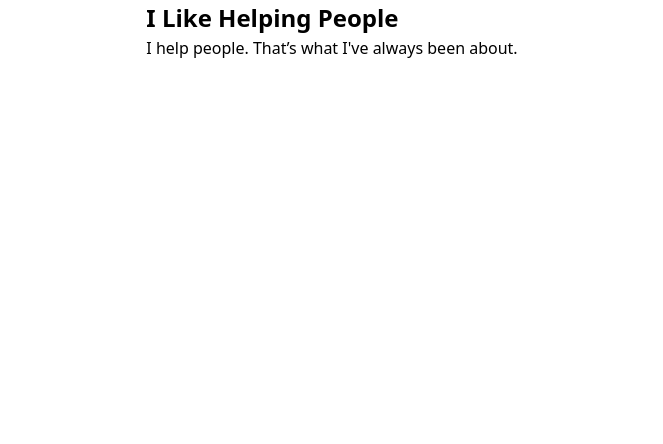
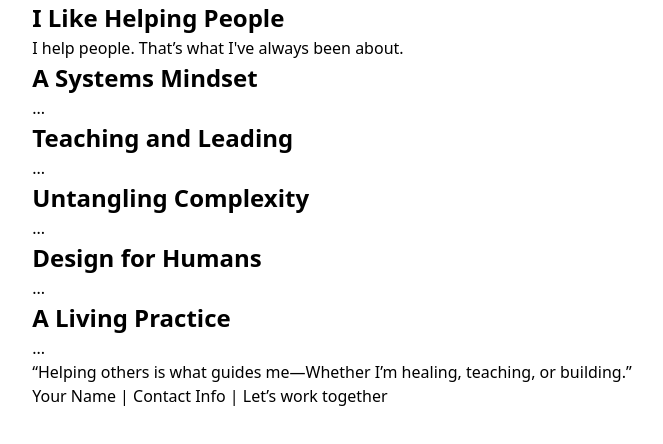
Before and after one commit to YinYang117/A-Game-of-Engagement, a React (Vite) app in the folder frontend/: page / in a window 1280 px wide. Shown: the top 444 px of the page, without its empty margins (308-971 px from the left). Built offline with nearby package versions, Linux system fonts and the light colour scheme.

Commit message:
home placeholder sections and classNames

```diff
--- a/frontend/src/pages/Home/Home.jsx
+++ b/frontend/src/pages/Home/Home.jsx
@@ -1,10 +1,43 @@
-function Home() {
+
+
+const Home = () => {
     return (
         <main className="home">
             <section className="intro">
                 <h1>I Like Helping People</h1>
                 <p>I help people. That’s what I've always been about.</p>
-        {/* Continue building sections below */}
+            </section>
+
+            <section className="systems-mindset">
+                <h2>A Systems Mindset</h2>
+                <p>...</p>
+            </section>
+
+            <section className="teaching-and-leading">
+                <h2>Teaching and Leading</h2>
+                <p>...</p>
+            </section>
+
+            <section className="untangling-complexity">
+                <h2>Untangling Complexity</h2>
+                <p>...</p>
+            </section>
+
+            <section className="design-for-humans">
+                <h2>Design for Humans</h2>
+                <p>...</p>
+            </section>
+
+            <section className="living-practice">
+                <h2>A Living Practice</h2>
+                <p>...</p>
+            </section>
+
+            <section className="closing">
+                <blockquote>
+                    “Helping others is what guides me—Whether I’m healing, teaching, or building.”
+                </blockquote>
+                <p>Your Name | Contact Info | Let’s work together</p>
             </section>
         </main>
     );
```
Lines whose indentation alone changed are shown as unchanged.
